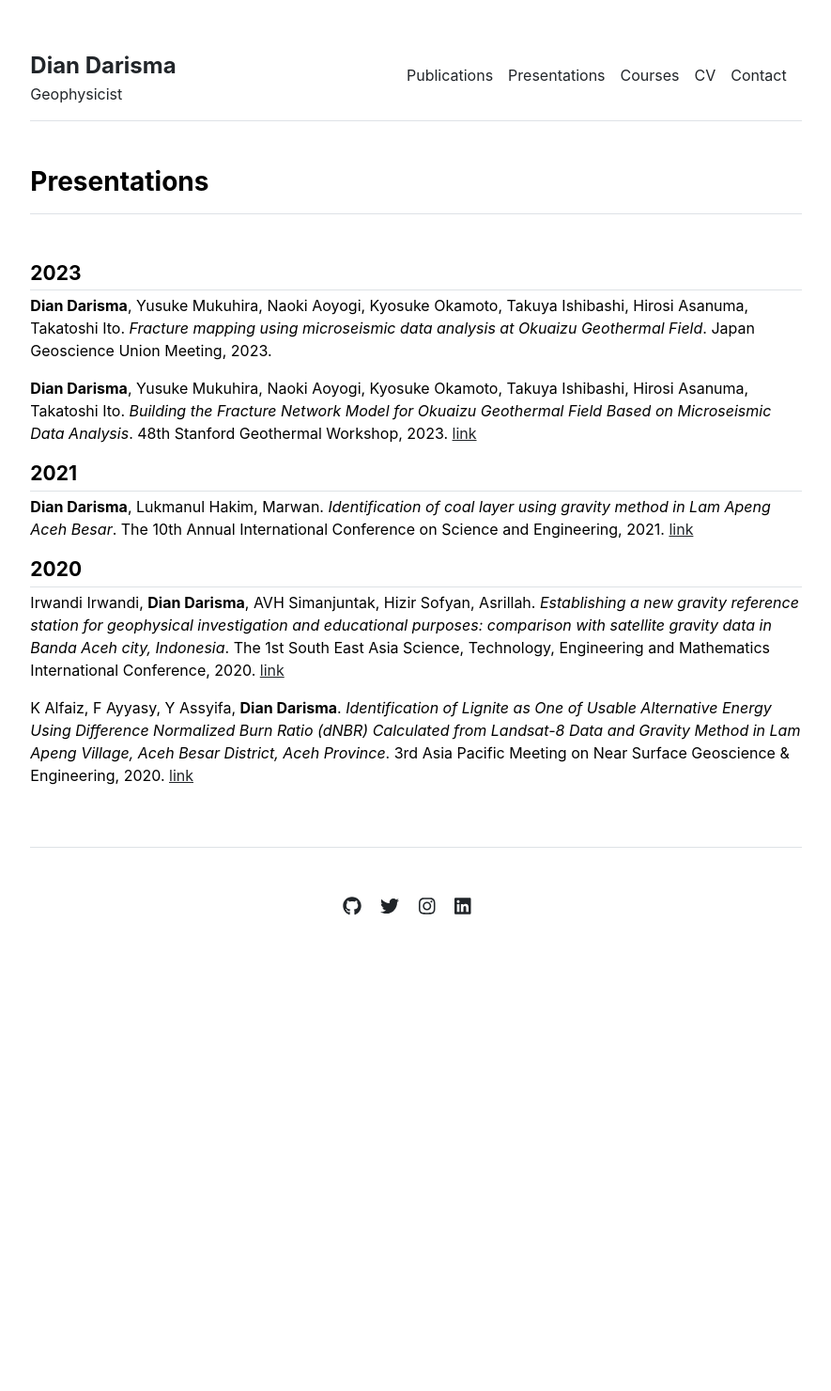
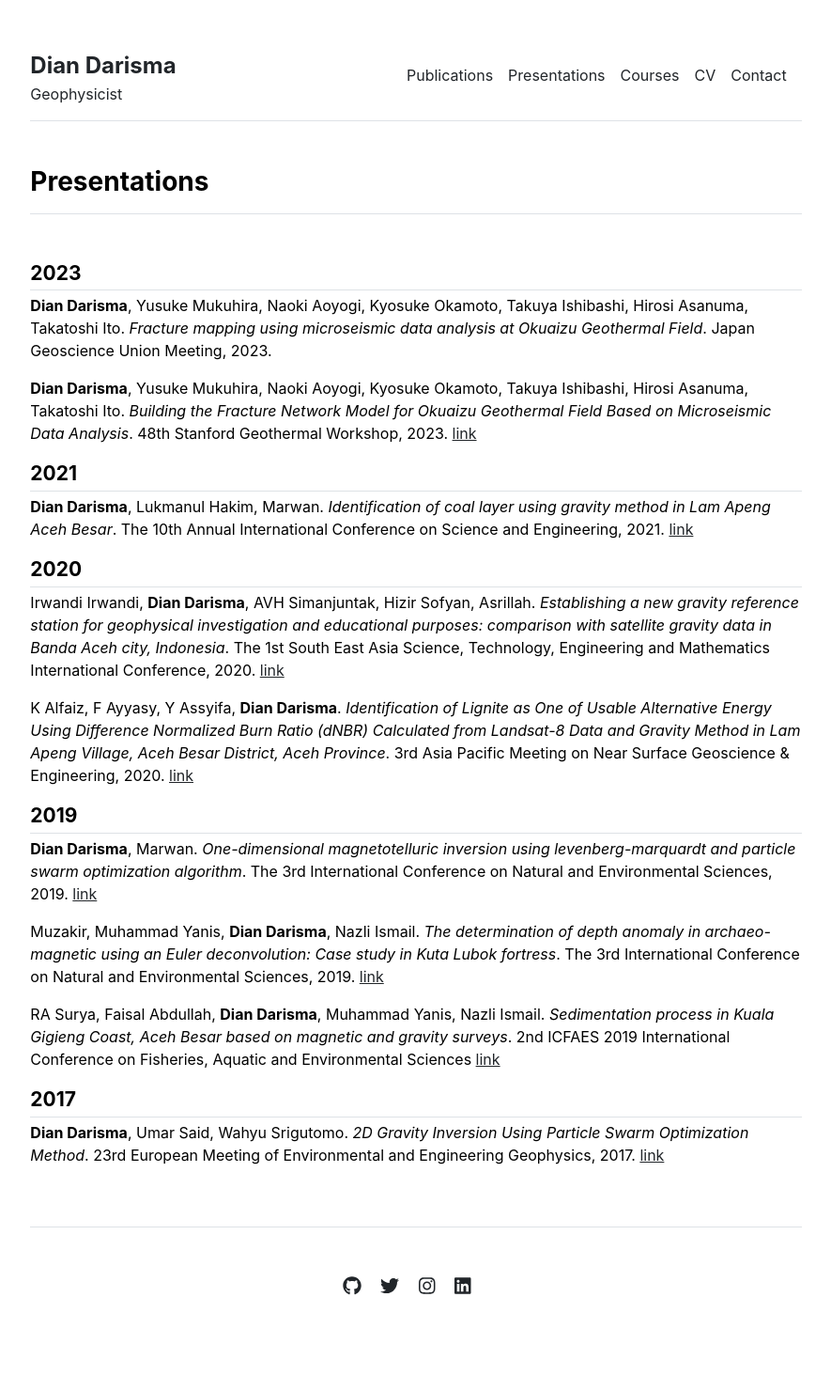
Before and after one commit to diandarisma/diandarisma.github.io, a Jekyll site: the page built from presentations.md, in a window 1280 px wide. Shown: the whole page at 94% size, without its empty margins (197-1082 px from the left). Built offline with Jekyll 4.4.1, drawn with Linux system fonts in a browser that asks for light colours; before the commit the page ends 1076 px from its top, so only the background shows below that.

Commit message:
Update presentations.html

```diff
--- a/_includes/presentations.html
+++ b/_includes/presentations.html
@@ -35,5 +35,33 @@
       3rd Asia Pacific Meeting on Near Surface Geoscience & Engineering, 2020.
       <a href="https://www.earthdoc.org/content/papers/10.3997/2214-4609.202071107">link</a>
     </p>
+
+    <h4 class="fw-bold border-bottom pb-1 mb-1"><small>2019</small></h4>
+    <p>
+      <strong>Dian Darisma</strong>, Marwan.
+      <i>One-dimensional magnetotelluric inversion using levenberg-marquardt and particle swarm optimization algorithm</i>.
+      The 3rd International Conference on Natural and Environmental Sciences, 2019.
+      <a href="https://iopscience.iop.org/article/10.1088/1755-1315/364/1/012035/meta">link</a>
+    </p>
+    <p>
+      Muzakir, Muhammad Yanis, <strong>Dian Darisma</strong>, Nazli Ismail.
+      <i>The determination of depth anomaly in archaeo-magnetic using an Euler deconvolution: Case study in Kuta Lubok fortress</i>.
+      The 3rd International Conference on Natural and Environmental Sciences, 2019.
+      <a href="https://iopscience.iop.org/article/10.1088/1755-1315/364/1/012034/meta">link</a>
+    </p>
+      <p>
+      RA Surya, Faisal Abdullah, <strong>Dian Darisma</strong>, Muhammad Yanis, Nazli Ismail.
+      <i>Sedimentation process in Kuala Gigieng Coast, Aceh Besar based on magnetic and gravity surveys</i>.
+      2nd ICFAES 2019 International Conference on Fisheries, Aquatic and Environmental Sciences
+      <a href="https://iopscience.iop.org/article/10.1088/1755-1315/364/1/012034/meta">link</a>
+    </p>
+
+    <h4 class="fw-bold border-bottom pb-1 mb-1"><small>2017</small></h4>
+    <p>
+      <strong>Dian Darisma</strong>, Umar Said, Wahyu Srigutomo.
+      <i>2D Gravity Inversion Using Particle Swarm Optimization Method</i>.
+      23rd European Meeting of Environmental and Engineering Geophysics, 2017.
+      <a href="https://www.earthdoc.org/content/papers/10.3997/2214-4609.201702117">link</a>
+    </p>
   </div>
 </div>
```
